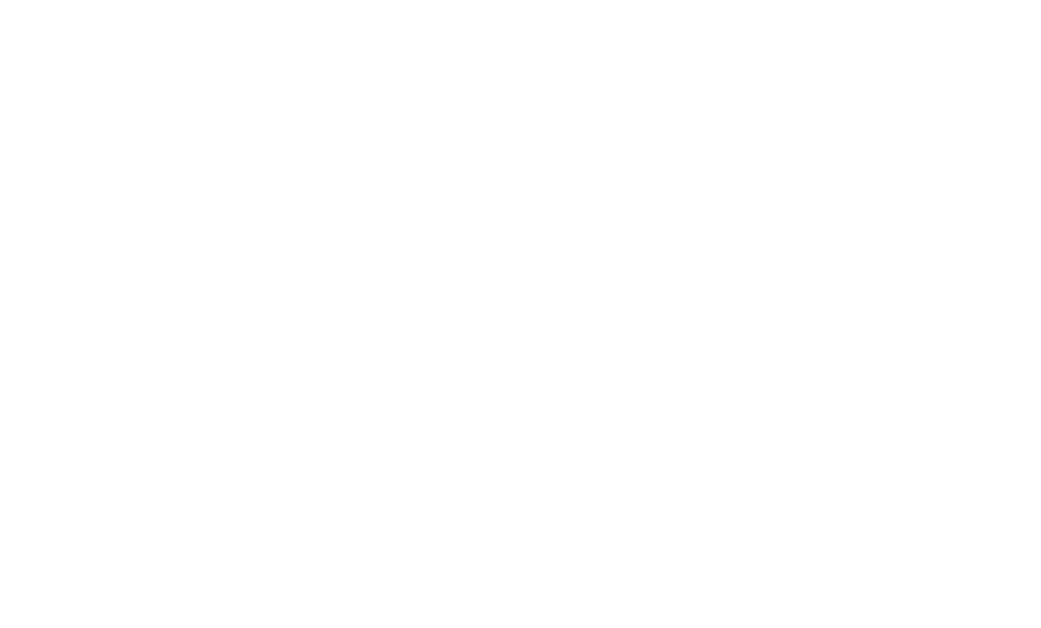
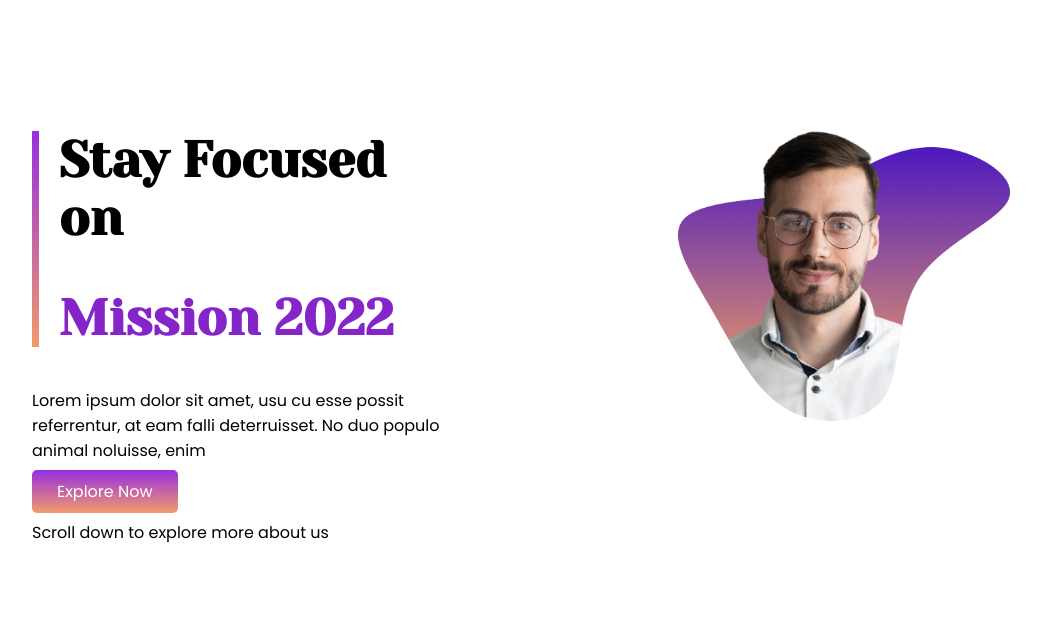
Before and after one commit to Promi-se/first-assignment, a plain HTML site: page index.html in a window 1280 px wide. Shown: the whole page, without its empty margins (96-1137 px from the left). Drawn offline with Linux system fonts and the light colour scheme.

Commit message:
first section

```diff
--- a/index.html
+++ b/index.html
@@ -1,13 +1,40 @@
 <!DOCTYPE html>
 <html lang="en">
+
 <head>
     <meta charset="UTF-8">
     <meta http-equiv="X-UA-Compatible" content="IE=edge">
     <meta name="viewport" content="width=device-width, initial-scale=1.0">
+    <link rel="preconnect" href="https://fonts.googleapis.com">
+    <link rel="preconnect" href="https://fonts.gstatic.com" crossorigin>
+    <link href="https://fonts.googleapis.com/css2?family=Playfair+Display&family=Poppins&family=Yeseva+One&display=swap"
+        rel="stylesheet">
     <title>Portfolio For Assignment</title>
     <link rel="stylesheet" href="style.css">
+    <link rel="preconnect" href="https://fonts.googleapis.com">
+    <link rel="preconnect" href="https://fonts.gstatic.com" crossorigin>
+    <link href="https://fonts.googleapis.com/css2?family=Playfair+Display&family=Poppins&family=Yeseva+One&display=swap"
+        rel="stylesheet">
 </head>
+
 <body>
+    <section class="flexible">
+        <div class="width">
+            <div id="text-border">
+                <h1 class="font-size font-family">Stay Focused on</h1>
+                <h1 class="font-size font-family"><span class="indigo-color">Mission 2022</span></h1>
+            </div>
+            <p>Lorem ipsum dolor sit amet, usu cu esse possit
+                referrentur, at eam falli deterruisset. No duo populo
+                animal noluisse, enim</p>
+            <a class="button" href=#>Explore Now</a>
+            <p>Scroll down to explore more about us</p>
+        </div>
+        <div class="width">
+            <img src="person/person-5.png" alt="person">
+        </div>
+    </section>
 
 </body>
+
 </html>
--- a/style.css
+++ b/style.css
@@ -0,0 +1,39 @@
+body{
+    font-family: 'Poppins', sans-serif;
+    margin: 0;
+}
+.font-size{
+    font-size: 50px;
+}
+.indigo-color{
+    color: #8525c9;
+}
+.flexible{
+    display: flex;
+}
+.width{
+    width: 50%;
+    padding-right: 7%;
+    margin-top: 7%;
+    margin-left: 10%;
+    margin-bottom: 5%;
+}
+.width img{
+    width: 80%;
+}
+.font-family{
+    font-family: 'Yeseva One', cursive;
+}
+#text-border{
+    border-left: 7px solid;
+    border-image: linear-gradient(rgb(150, 46, 224), #ee7e3ec5);
+    border-image-slice: 1;
+    padding-left: 20px;
+}
+.button{
+    text-decoration: none;
+    color: white;
+    padding: 10px 25px;
+    border-radius: 5px;
+    background-image: linear-gradient(rgb(150, 46, 224), #ee7e3ec5);
+}
```
